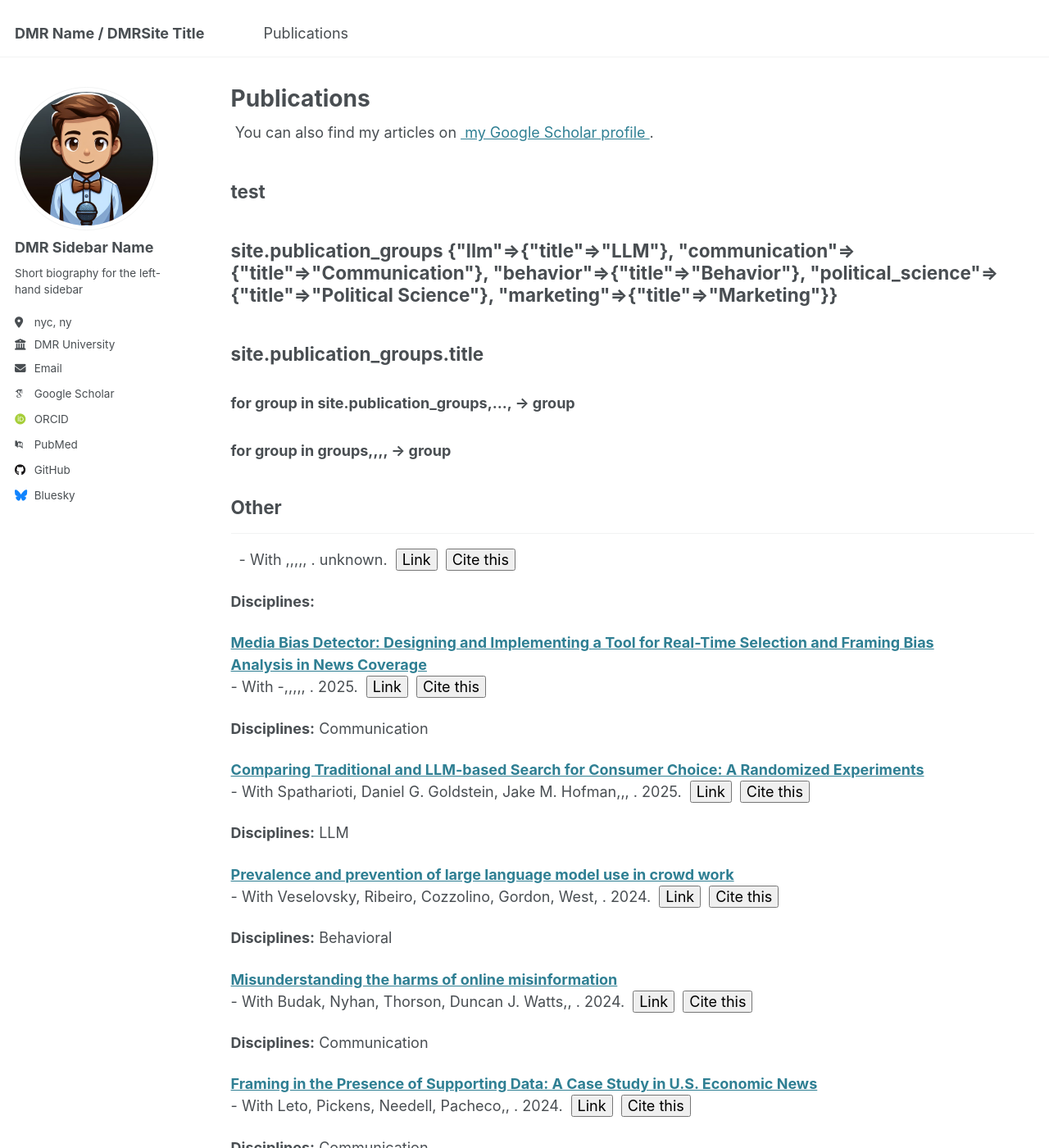
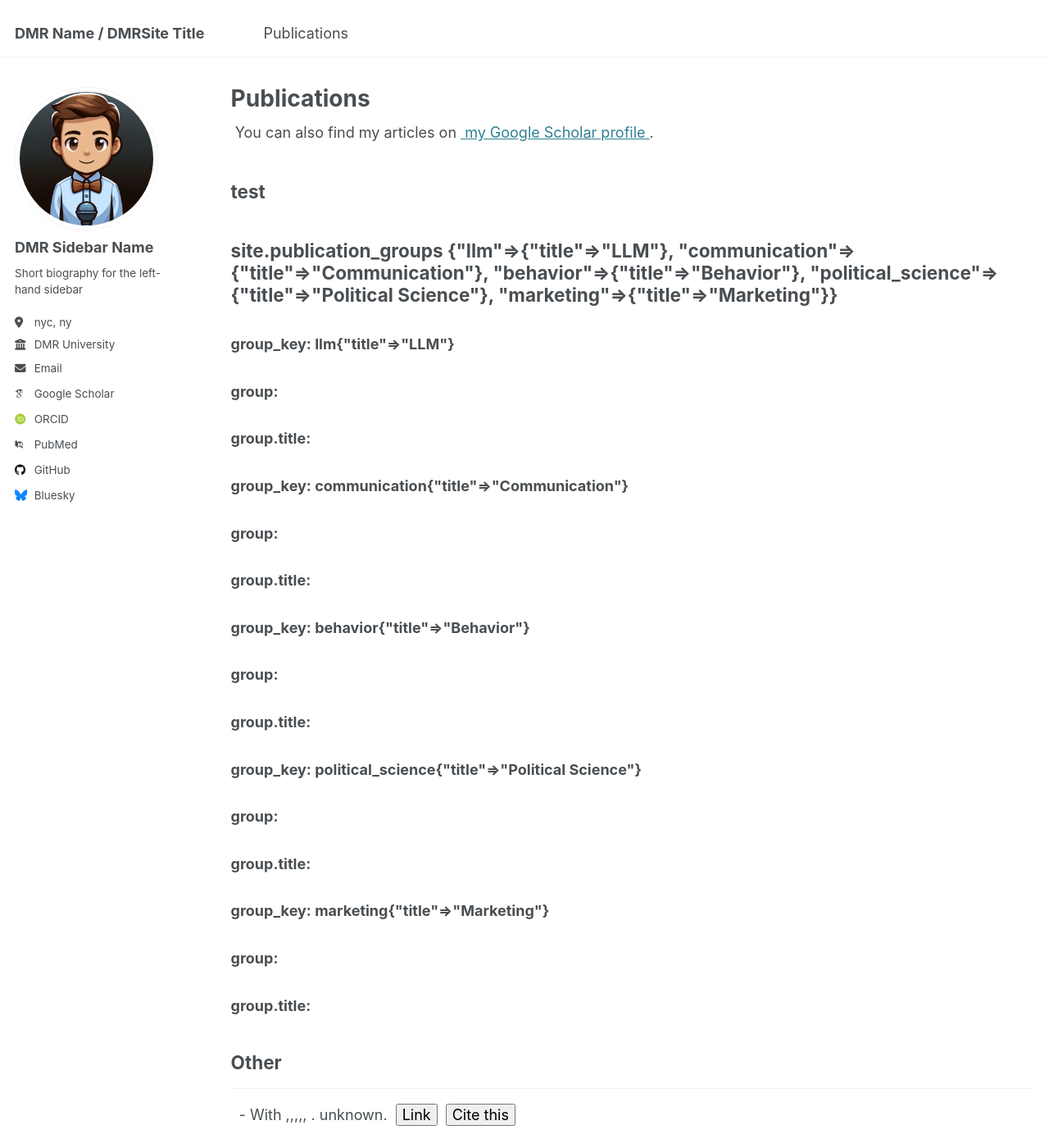
Before and after one commit to chotomirza/davidtest.github.io, a Jekyll site: the page built from _pages/publications.html, in a window 1280 px wide and 1400 px high. Shown: the whole window at 82% size. Built offline with Jekyll 4.4.1, drawn with Linux system fonts in a browser that asks for light colours; some web fonts are replaced.

Commit message:
view groups 4

```diff
--- a/_pages/publications.html
+++ b/_pages/publications.html
@@ -18,17 +18,15 @@ author_profile: true
 
 <h2> test </h2>
 <h2> site.publication_groups {{site.publication_groups}} </h2>
-<h2> site.publication_groups.title {{site.publication_groups.title}} </h2>
-
-<h3> for group in site.publication_groups,..., -> group {{group.title}} </h3>
 
 <!-- Initialize arrays for each group and unmatched publications -->
-{% assign groups = site.publication_groups | map: 'title' %}
 {% assign publications_by_group = {} %}
-{% for group in groups %}
-  <h3> for group in groups,,,, -> group {{group}} </h3>
-
-  {% assign publications_by_group = publications_by_group | merge: group: "" | split: "," %}
+{% for group_key in site.publication_groups %}
+  {% assign group = site.publication_groups[group_key] %}
+  <h3> group_key: {{ group_key }} </h3>
+  <h3> group: {{ group }} </h3>
+  <h3> group.title: {{ group.title }} </h3>
+  {% assign publications_by_group = publications_by_group | merge: group.title: "" | split: "," %}
 {% endfor %}
 {% assign other_publications = "" | split: "," %}
 
@@ -38,7 +36,7 @@ author_profile: true
   {% for group_key in site.publication_groups %}
     {% assign group = site.publication_groups[group_key] %}
     {% if post.group == group.title %}
-      {% assign publications_by_group[group.title] = publications_by_group[group.title] | push: post %}
+      {% assign publications_by_group = publications_by_group | merge: group.title: (publications_by_group[group.title] | push: post) %}
       {% assign matched = true %}
       {% break %}
     {% endif %}
```
